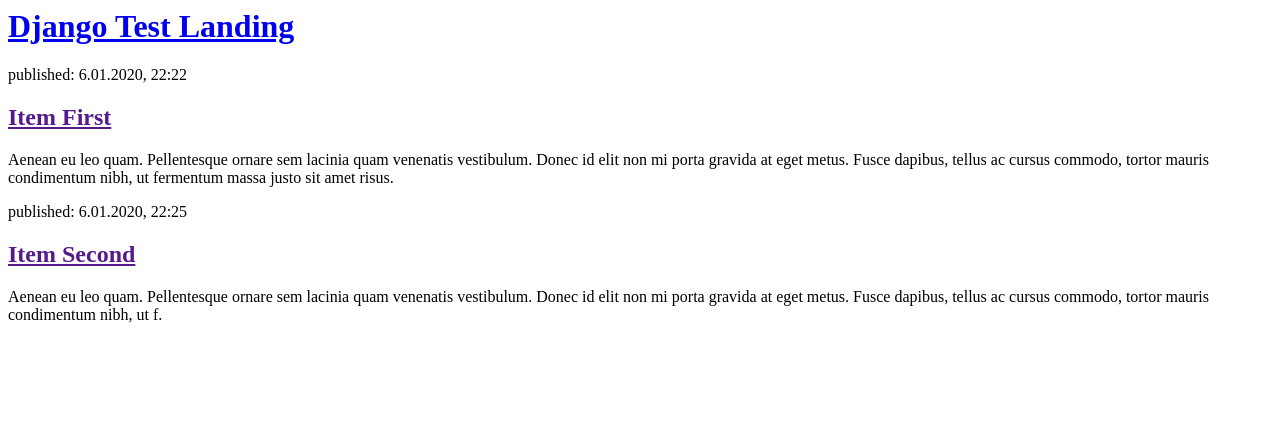
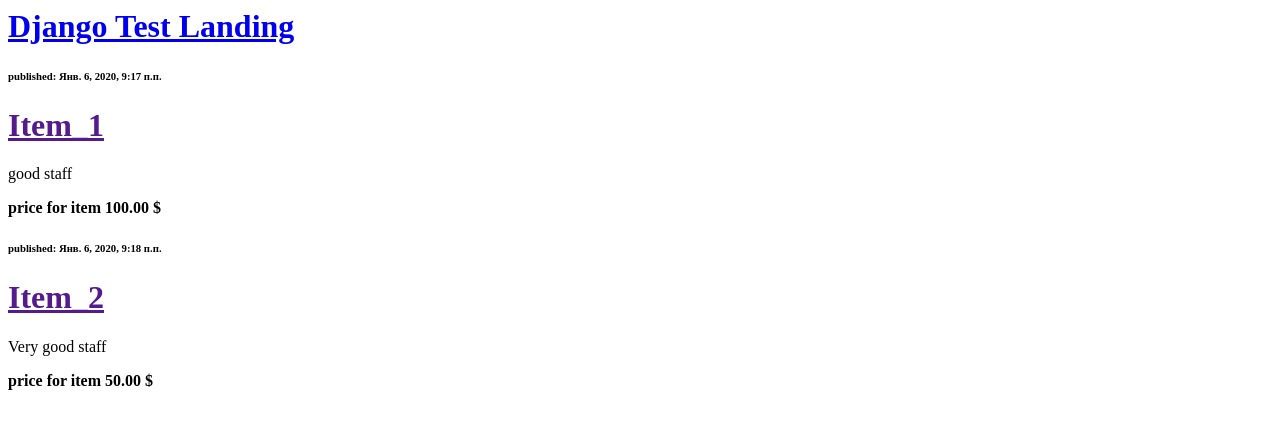
Before and after one commit to kssndr/djangotest, a Django app: page / in a window 1280 px wide. Shown: the top 429 px of the page. Run offline with Django 3.2, Linux system fonts and the light colour scheme; data comes from the database, SQL or seed files in the repository; both versions use the stored data as it was after the commit.

Commit message:
dinamic template added

```diff
--- a/landing/templates/landing/item_list.html
+++ b/landing/templates/landing/item_list.html
@@ -6,17 +6,14 @@
         <div>
             <h1><a href="/">Django Test Landing</a></h1>
         </div>
-
-        <div>
-            <p>published: 6.01.2020, 22:22</p>
-            <h2><a href="">Item First</a></h2>
-            <p>Aenean eu leo quam. Pellentesque ornare sem lacinia quam venenatis vestibulum. Donec id elit non mi porta gravida at eget metus. Fusce dapibus, tellus ac cursus commodo, tortor mauris condimentum nibh, ut fermentum massa justo sit amet risus.</p>
-        </div>
-
-        <div>
-            <p>published: 6.01.2020, 22:25</p>
-            <h2><a href="">Item Second</a></h2>
-            <p>Aenean eu leo quam. Pellentesque ornare sem lacinia quam venenatis vestibulum. Donec id elit non mi porta gravida at eget metus. Fusce dapibus, tellus ac cursus commodo, tortor mauris condimentum nibh, ut f.</p>
-        </div>
+        {% for item in items %}
+    		</div>
+				<h6>published: {{item.published_date}}</h6>
+        		<h1><a href="">{{item.title}}</a></h1>
+        		<p>{{item.description}}</p>
+        		<strong>price for item {{item.price}} $</strong>
+        		<p>{{item.text|linebreaksbr}}</p>
+    		</div>
+		{% endfor %}
     </body>
 </html>
--- a/landing/views.py
+++ b/landing/views.py
@@ -1,5 +1,8 @@
 from django.shortcuts import render
+from django.utils import timezone
+from .models import Item
 
 
 def item_list(request):
-    return render(request, 'landing/item_list.html', {})
+	items = Item.objects.filter(published_date__lte=timezone.now()).order_by('published_date')
+	return render(request, 'landing/item_list.html', {'items':items})
```
Also changed, not shown: db.sqlite3.
